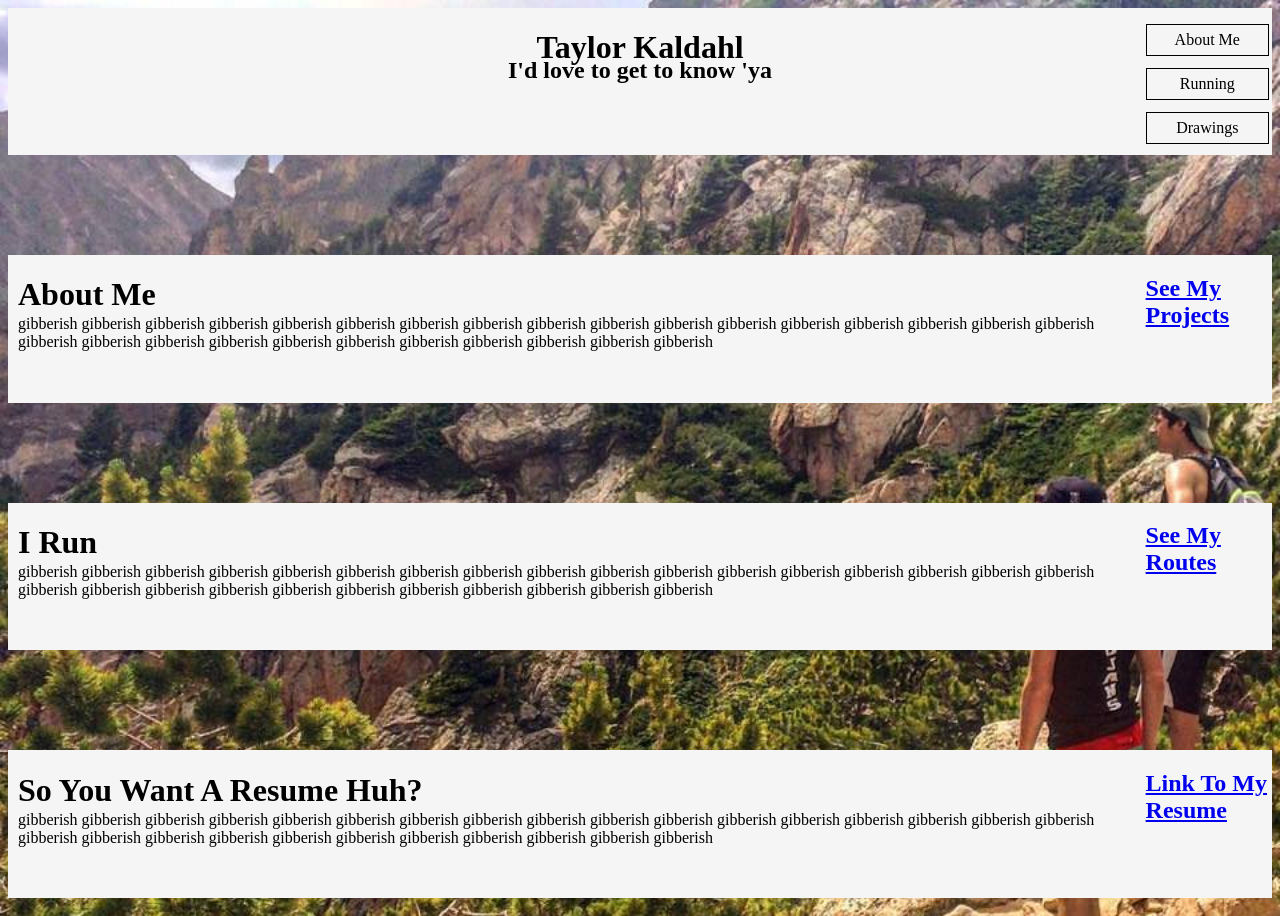
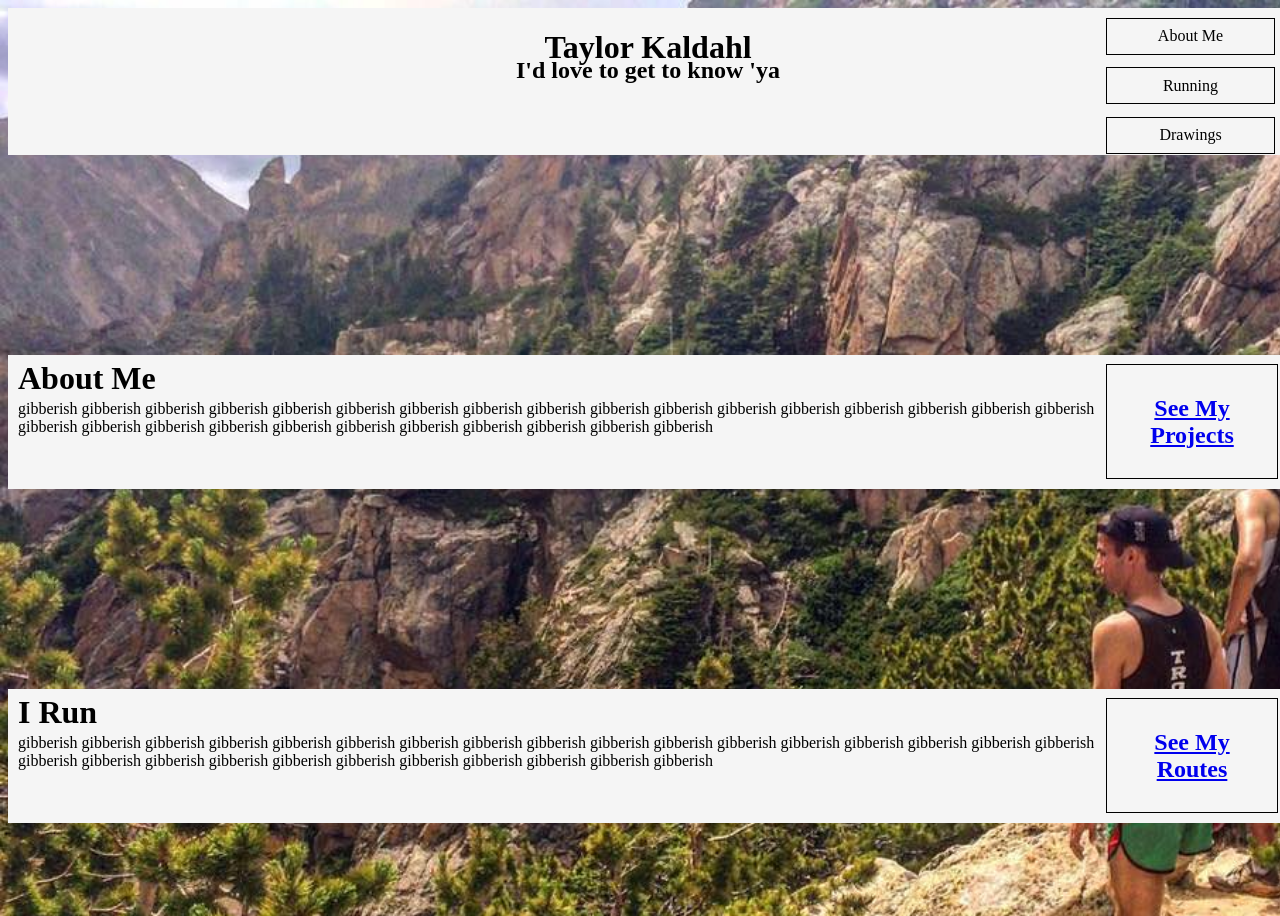
Before and after one commit to Tkaldahl/Tkaldahl2.github.io, a plain HTML site: page index.html in a window 1280 px wide. Shown: the top 916 px of the page. Drawn offline with Linux system fonts and the light colour scheme.

Commit message:
added styles

```diff
--- a/index.html
+++ b/index.html
@@ -23,7 +23,7 @@
             <h1>About Me</h1>
             <p>gibberish gibberish gibberish gibberish gibberish gibberish gibberish gibberish gibberish gibberish gibberish gibberish gibberish gibberish gibberish gibberish gibberish gibberish gibberish gibberish gibberish gibberish gibberish gibberish gibberish gibberish gibberish gibberish </p>
             <aside>
-                <a href="#">
+                <a href="https://github.com/Tkaldahl">
                     <h2>
                         See My Projects
                     </h2>
@@ -34,7 +34,7 @@
             <h1>I Run</h1>
             <p>gibberish gibberish gibberish gibberish gibberish gibberish gibberish gibberish gibberish gibberish gibberish gibberish gibberish gibberish gibberish gibberish gibberish gibberish gibberish gibberish gibberish gibberish gibberish gibberish gibberish gibberish gibberish gibberish </p>
             <aside>
-                <a href="#">
+                <a href="https://connect.garmin.com/modern/profile/TKaldahl">
                     <h2>
                         See My Routes
                     </h2>
--- a/style.css
+++ b/style.css
@@ -1,15 +1,14 @@
 body {
     min-height: 900px;
-    min-width: 800px;
+    width: 100%;
     background: url(./images/Hiking\ Picture.jpg);
     background-size: cover;
-
 }
 
 header {
     width: 100%;
     display: grid;
-    grid-template: 20% 80% / 10% 80% 10%;
+    grid-template: 20% 80% / 15% 70% 15%;
     background: whitesmoke;
 }
 
@@ -25,6 +24,7 @@ header h2 {
 header ol {
     display: grid;
     grid-area: 1 / 3 / 3 / 4;
+    margin: 5%;
     padding: 0%;
     padding-right: 3px;
     grid-gap: 10%;
@@ -40,31 +40,39 @@ nav {
 main {
     display: grid;
     grid-template: 1fr 1fr 1fr / 100%;
-    grid-gap: 100px;
-    margin: 100px auto;
+    grid-gap: 200px;
+    margin: 200px auto;
 
 }
 
 content {
     background: whitesmoke;
     display: grid;
-    grid-template: 30% 80% / 90% 10%;
+    grid-template: 30% 70% / 85% 15%;
     width: 100%;
     height: 100%;
 }
 
 content h1 {
     grid-area: 1 / 1 ;
-    padding: 0px 0px 0px 10px;
+    padding: 5px 0px 0px 10px;
+    margin: 0;
 }
 
 content p {
     grid-area: 2 / 1;
-    padding: 0px 10px;
+    padding: 5px 0px 0px 10px;
+    margin: 0;
 }
 
 content aside {
     grid-area: 1 / 2 / 3 / 3;
+    max-width: 80%;
+    max-height: 90%;
+    border: solid black;
+    border-width: 1px;
+    margin: 5%;
+    padding: 5%;
 }
 content.block1 {
     grid-area: 1 / 1;
@@ -77,3 +85,7 @@ content.block2 {
 content.block3 {
     grid-area: 3 / 1;
 }
+
+aside a {
+    text-align: center;
+}
```
